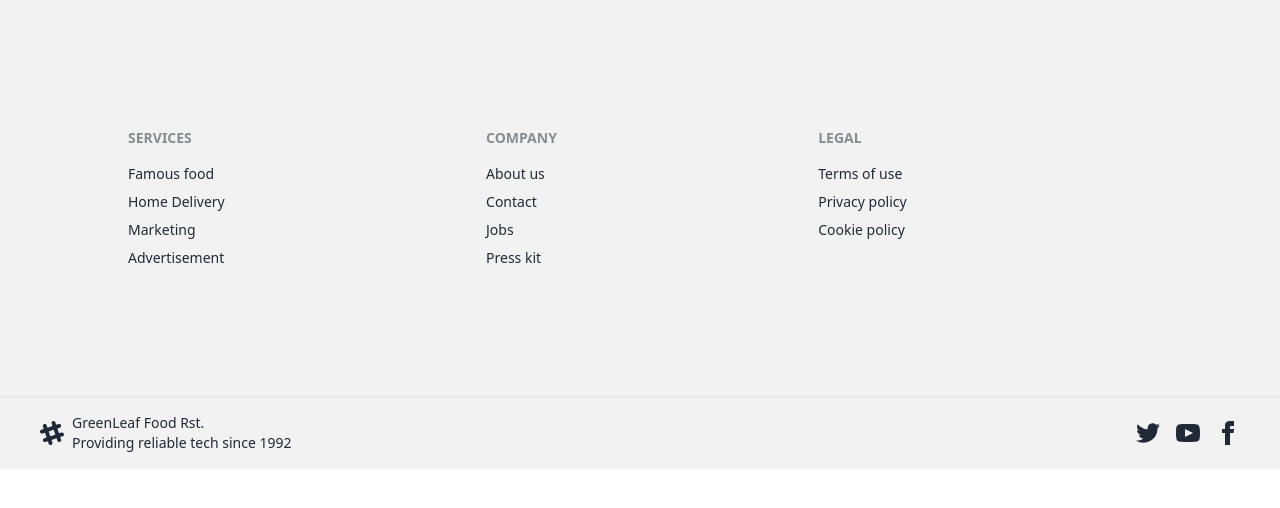
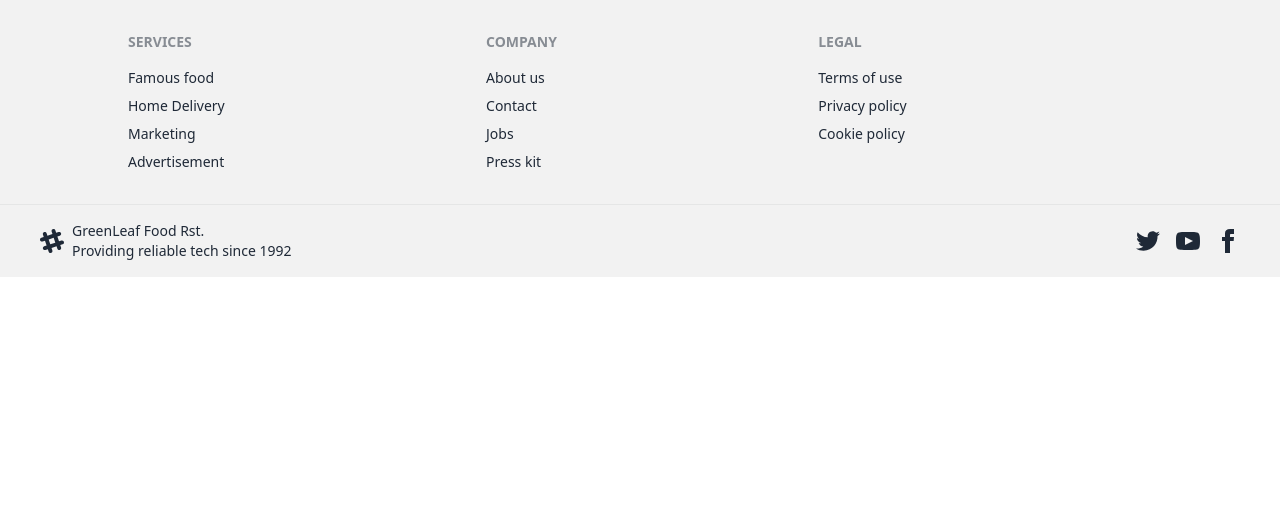
Before and after one commit to abdussamadsaiful7/GreenLeaf-food-client, a React (Vite) app: page /footer in a window 1280 px wide. Shown: the top 508 px of the page. Built offline with nearby package versions, Linux system fonts and the light colour scheme; no server answers.

Commit message:
edit padding

```diff
--- a/src/Components/ChefCard.jsx
+++ b/src/Components/ChefCard.jsx
@@ -25,7 +25,7 @@ const ChefCard = ({ data }) => {
                     <div className="card-actions">
                         <button  onClick={notify} className="btn btn-sm btn-active btn-ghost hover:text-red-600 font-bold"><Link to={`/recipe/${data.id}`} >Famous Recipe</Link></button>
                     </div>
-                    <div className='grid grid-cols-4 gap-4 text-xl mt-4'>
+                    <div className='grid grid-cols-4 gap-2 text-xl mt-4'>
                         <p><FaFacebookSquare/></p>
                         <p><FaYoutube/></p>
                         <p><FaInstagram/></p>
--- a/src/Components/Footer.jsx
+++ b/src/Components/Footer.jsx
@@ -4,7 +4,7 @@ const Footer = () => {
     return (
 
         <div>
-            <footer className="footer p-32 md:mx-0  bg-base-200 md:text-base-content">
+            <footer className="footer px-32 py-8 md:mx-0  bg-base-200 md:text-base-content">
                 <div>
                     <span className="footer-title">Services</span>
                     <a className="link link-hover">Famous food</a>
```
